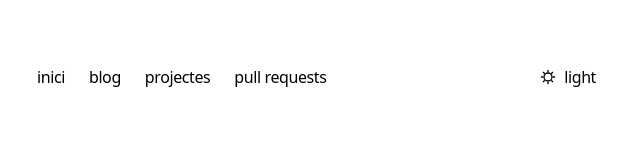
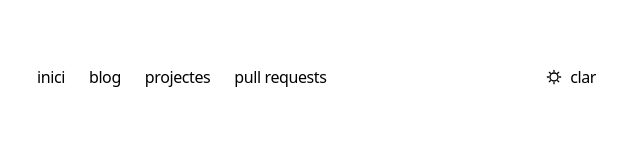
Before and after one commit to eudaldgr/eudald.gr, a Next.js app: page / in a window 1280 px wide. Both pictures are taken after a click on the button "auto". Shown: the top 160 px of the page, without its empty margins (319-959 px from the left). Built offline with nearby package versions, Linux system fonts and the light colour scheme.

Commit message:
fix: update theme labels for clarity in ThemeToggle component

```diff
--- a/app/components/theme-toggle.tsx
+++ b/app/components/theme-toggle.tsx
@@ -134,8 +134,8 @@ export default function ThemeToggle() {
       </span>
 
       <span className="theme-label theme-label-auto">auto</span>
-      <span className="theme-label theme-label-light">light</span>
-      <span className="theme-label theme-label-dark">dark</span>
+      <span className="theme-label theme-label-light">clar</span>
+      <span className="theme-label theme-label-dark">fosc</span>
     </button>
   )
 }
```
